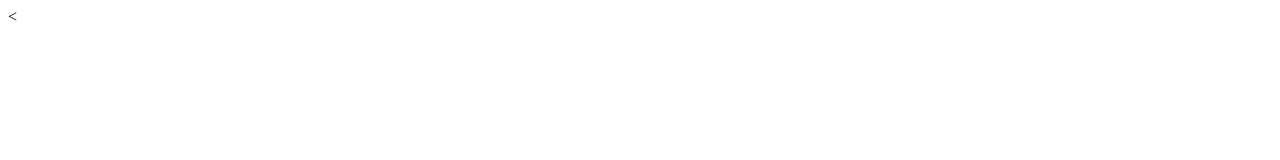
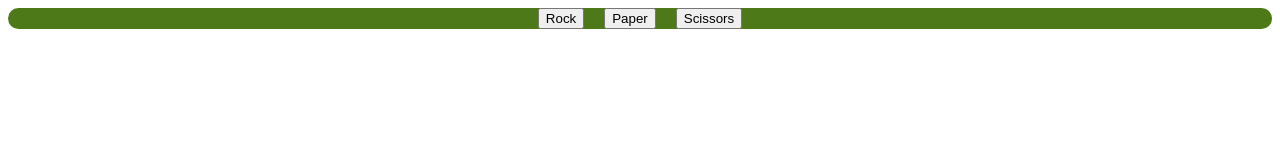
Before and after one commit to maryannintech/rock-paper-scissors, a plain HTML site: page index.html in a window 1280 px wide. Drawn offline with Linux system fonts and the light colour scheme.

Commit message:
created buttons

```diff
--- a/index.html
+++ b/index.html
@@ -10,7 +10,9 @@
 </head>
 <body>
     <div class="square">
-        <
+        <button class="btn">Rock</button>
+        <button class="btn">Paper</button>
+        <button class="btn">Scissors</button>
     </div>
 </body>
 </html>
--- a/script.js
+++ b/script.js
@@ -54,6 +54,8 @@ function showWinner() {
     return winner;
 }
 
+
+
 /*
 // start game - 5 rounds
 function game() {
--- a/style.css
+++ b/style.css
@@ -0,0 +1,14 @@
+@import url('https://fonts.googleapis.com/css2?family=Press+Start+2P&display=swap');
+
+body {
+    font-family: 'Press Start 2P', cursive;;
+}
+
+.square {
+    display: flex;
+    align-items: center;
+    justify-content: center;
+    background-color: #4e7918;
+    border-radius: 20em;
+    gap: 20px;
+}
```
